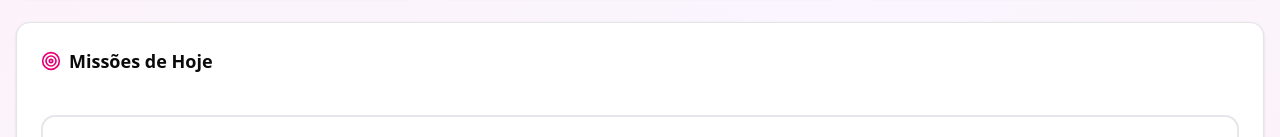
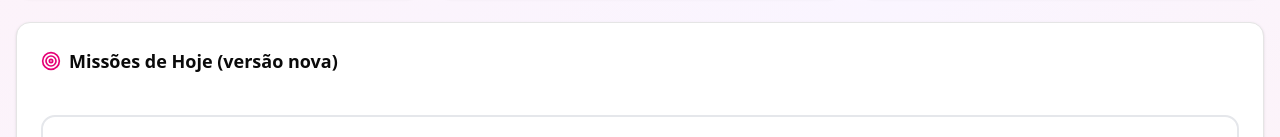
Before and after one commit to 2fstoremenswear-dev/app-casal-gamificado, a Next.js app: page /dashboard in a window 1280 px wide. Shown: the part 297-434 px from the top of the page. Built offline with nearby package versions, Linux system fonts and the light colour scheme.

Commit message:
Update page.tsx

```diff
--- a/src/app/dashboard/page.tsx
+++ b/src/app/dashboard/page.tsx
@@ -228,7 +228,7 @@ export default function DashboardPage() {
         <Card className="p-6">
           <h3 className="text-lg font-bold mb-4 flex items-center gap-2">
             <Target className="w-5 h-5 text-pink-600" />
-            Missões de Hoje
+            Missões de Hoje (versão nova)
           </h3>
           {todayMissions.length === 0 ? (
             <p className="text-sm text-gray-600">
```
